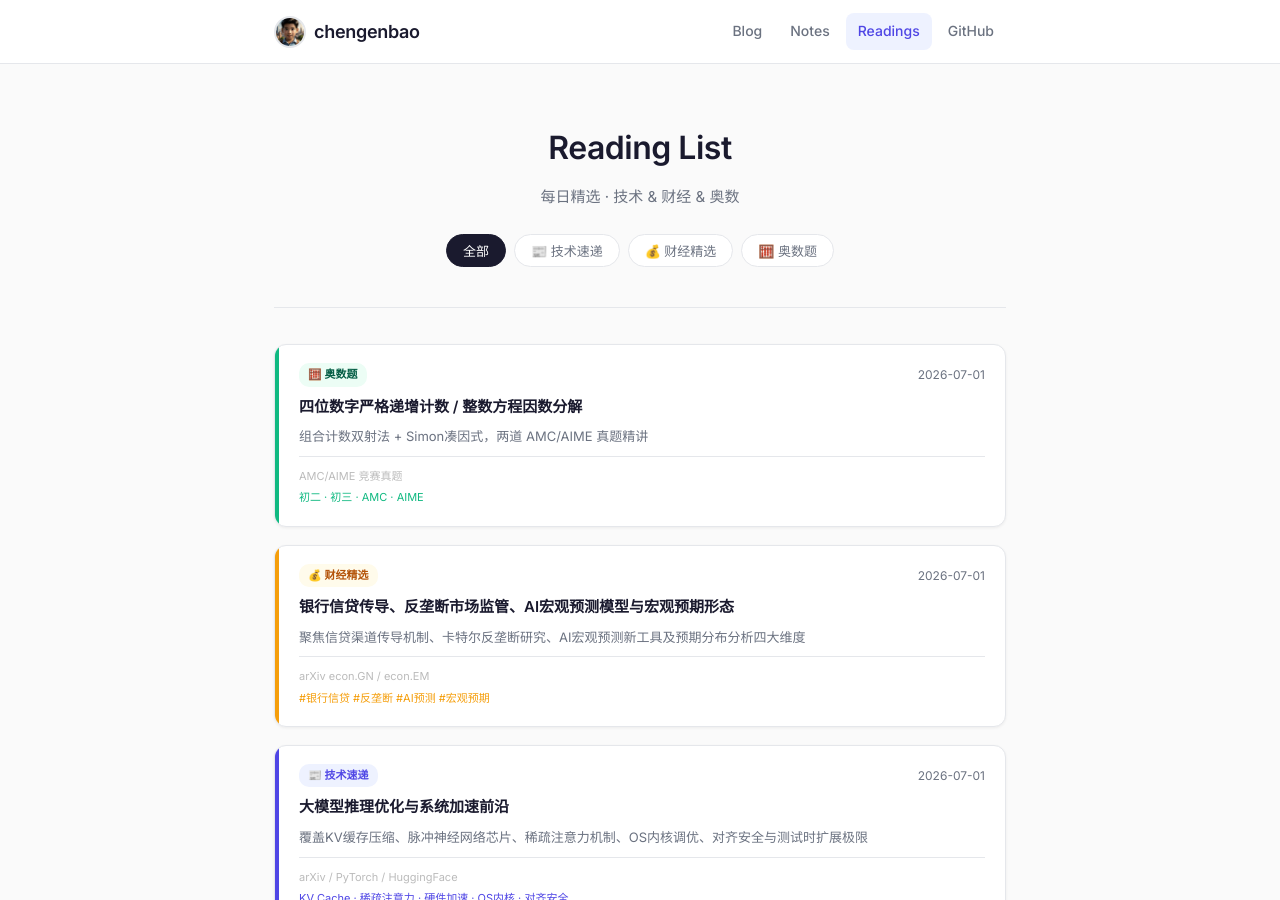
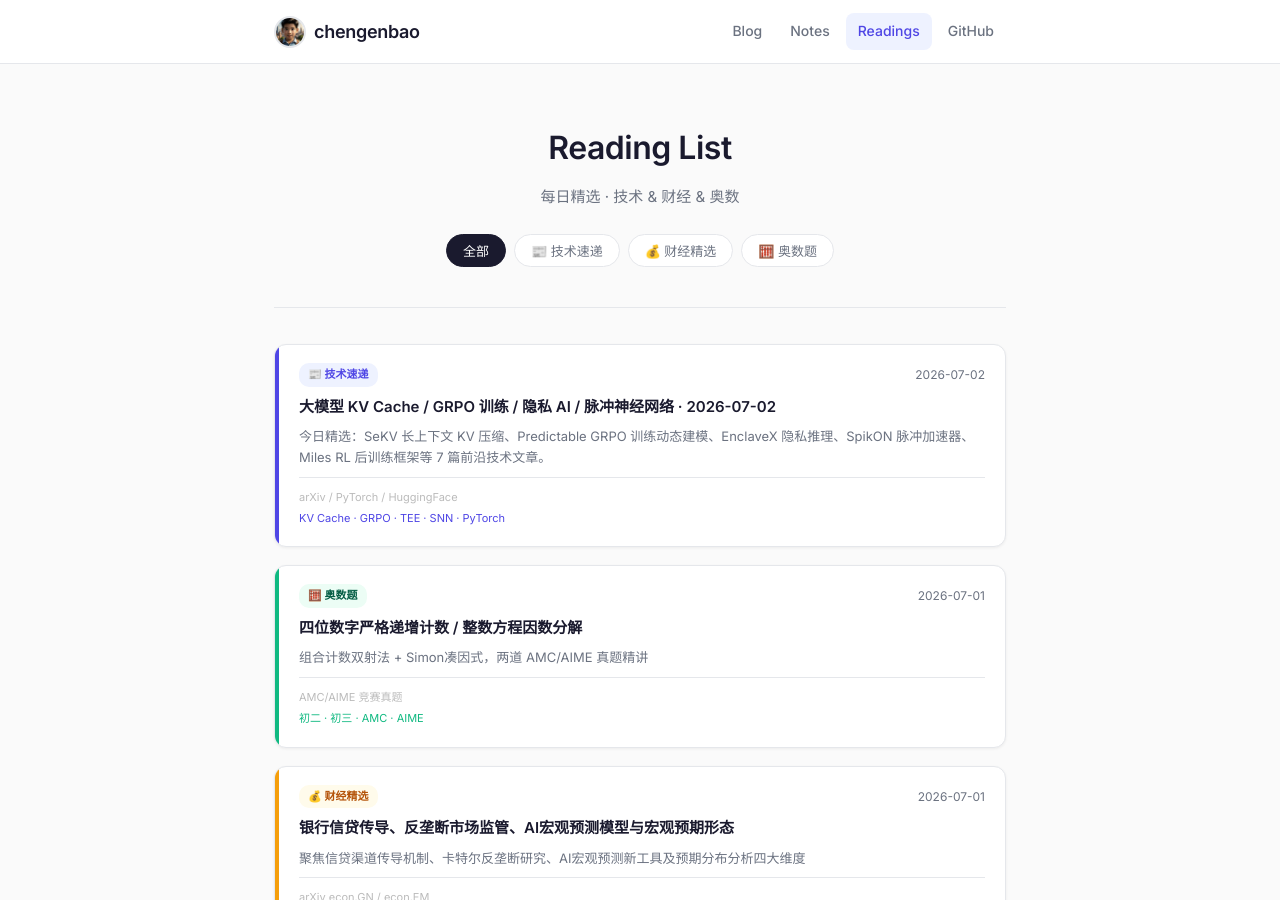
Before and after one commit to chengenbao/chengenbao.github.io, a Jekyll site: the page built from reading-list/index.md, in a window 1280 px wide and 900 px high. Built offline with Jekyll 4.4.1, drawn with Linux system fonts in a browser that asks for light colours.

Commit message:
add tech card 2026-07-02

```diff
--- a/reading-list/index.md
+++ b/reading-list/index.md
@@ -18,6 +18,21 @@ permalink: /reading-list/
   </div>
 
   <div class="rl-grid">
+<a class="rl-card tech" href="/reading-list/2026-07-02-tech-daily/">
+  <div class="rl-accent"></div>
+  <div class="rl-body">
+    <div class="rl-top">
+      <span class="rl-badge tech">📰 技术速递</span>
+      <time>2026-07-02</time>
+    </div>
+    <h2>大模型 KV Cache / GRPO 训练 / 隐私 AI / 脉冲神经网络 · 2026-07-02</h2>
+    <p>今日精选：SeKV 长上下文 KV 压缩、Predictable GRPO 训练动态建模、EnclaveX 隐私推理、SpikON 脉冲加速器、Miles RL 后训练框架等 7 篇前沿技术文章。</p>
+    <div class="rl-meta">
+      <span class="rl-source">arXiv / PyTorch / HuggingFace</span>
+      <span class="rl-tags">KV Cache · GRPO · TEE · SNN · PyTorch</span>
+    </div>
+  </div>
+</a>
 <a class="rl-card math" href="/reading-list/2026-07-01-math/"><div class="rl-accent"></div><div class="rl-body"><div class="rl-top"><span class="rl-badge math">🧮 奥数题</span><time>2026-07-01</time></div><h2>四位数字严格递增计数 / 整数方程因数分解</h2><p>组合计数双射法 + Simon凑因式，两道 AMC/AIME 真题精讲</p><div class="rl-meta"><span class="rl-source">AMC/AIME 竞赛真题</span><span class="rl-tags">初二 · 初三 · AMC · AIME</span></div></div></a>
 <a class="rl-card finance" href="/reading-list/2026-07-01-finance-daily/">
   <div class="rl-accent"></div>
```
